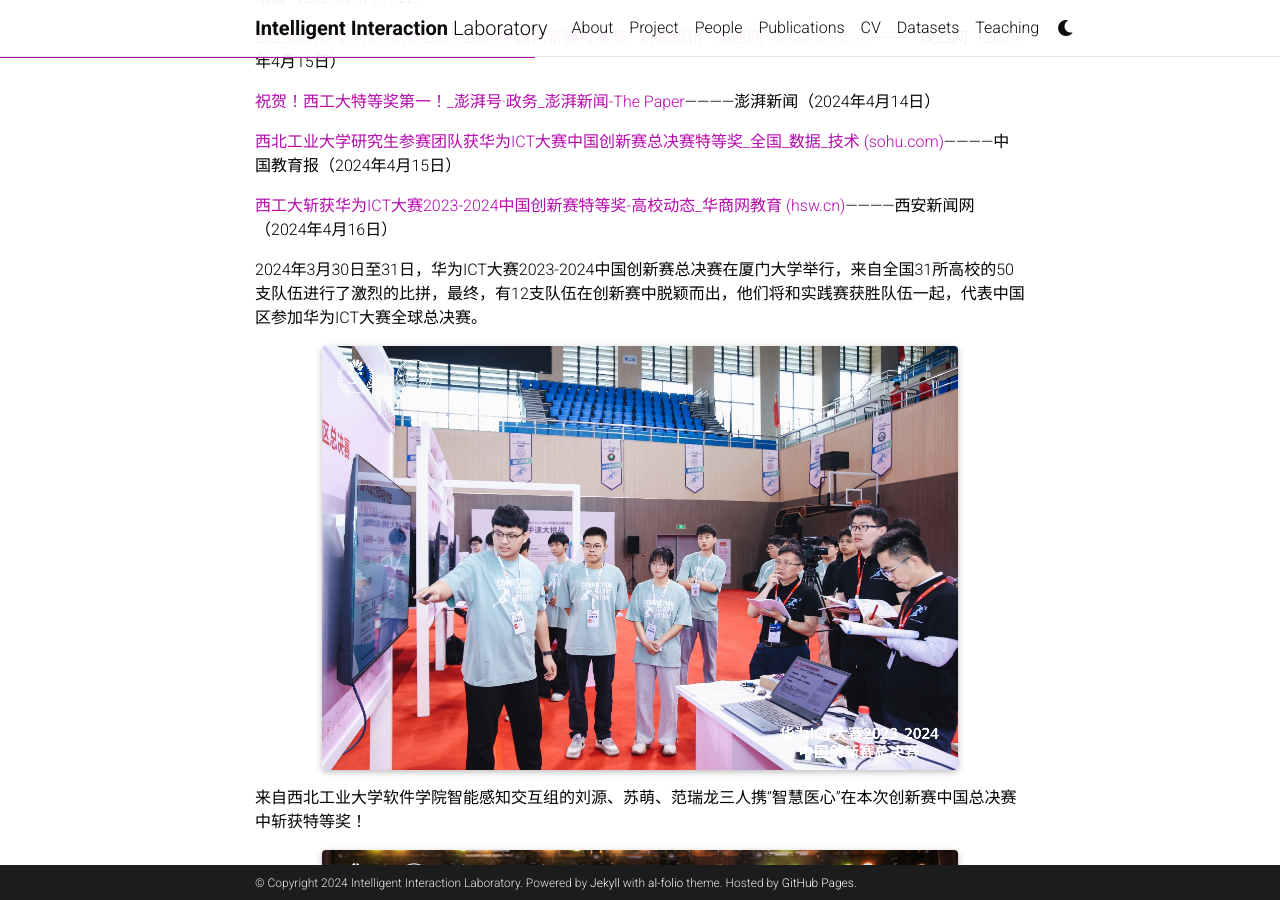
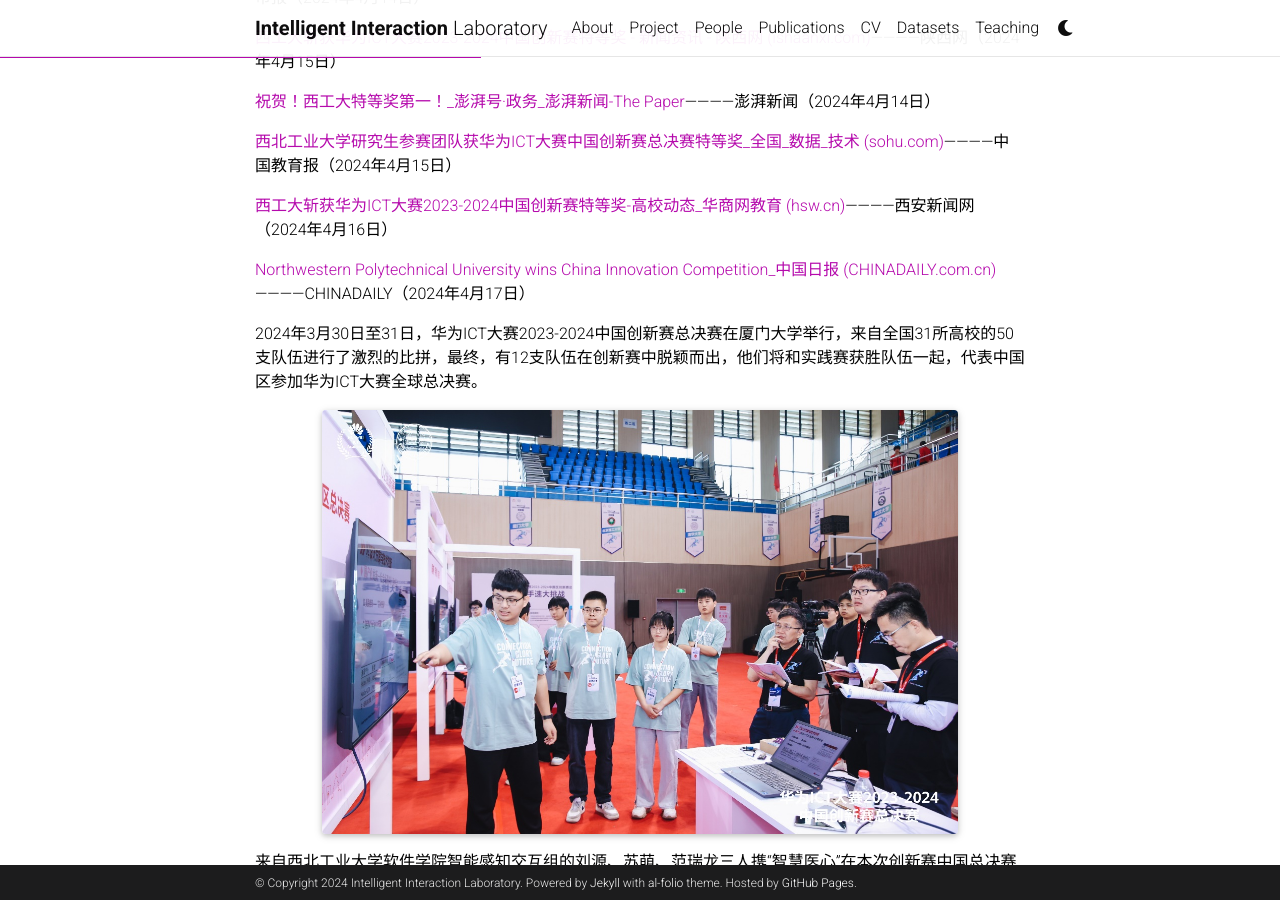
Before and after one commit to IntelligentInteractiveLab/intelligentinteractivelab.github.io, a Jekyll site: the page built from _news/announcement_19.md, in a window 1280 px wide and 900 px high, scrolled down 701 px. Built offline with Jekyll 4.4.1, drawn with Linux system fonts in a browser that asks for light colours; full-size pictures stand in for the smaller copies a plugin makes; comment, search, counter and statistics services are not loaded; a style sheet for code colours, icons or effects is not loaded.

Commit message:
更新了新闻

```diff
--- a/_news/announcement_19.md
+++ b/_news/announcement_19.md
@@ -30,6 +30,8 @@ related_posts: false
 
 <a href="https://edu.hsw.cn/system/2024/0416/150416.shtml">西工大斩获华为ICT大赛2023-2024中国创新赛特等奖-高校动态_华商网教育 (hsw.cn)</a>————西安新闻网（2024年4月16日）
 
+<a href="http://education.chinadaily.com.cn/2024-04/17/c_980071.htm">Northwestern Polytechnical University wins China Innovation Competition_中国日报 (CHINADAILY.com.cn)</a>————CHINADAILY（2024年4月17日）
+
 2024年3月30日至31日，华为ICT大赛2023-2024中国创新赛总决赛在厦门大学举行，来自全国31所高校的50支队伍进行了激烈的比拼，最终，有12支队伍在创新赛中脱颖而出，他们将和实践赛获胜队伍一起，代表中国区参加华为ICT大赛全球总决赛。
 
 <div class="row justify-content-sm-center">
@@ -51,7 +53,7 @@ related_posts: false
 
 <div class="row justify-content-sm-center">
     <div class="col-sm-10 mt-3 mt-md-0">
-        {% include figure.html path="assets/img/ict1.jpg" title="Participate ICT Contest" class="img-fluid rounded z-depth-1" %}
+        {% include figure.html path="assets/img/ict1.png" title="Participate ICT Contest" class="img-fluid rounded z-depth-1" %}
     </div>
 </div>
 
```
Also changed, not shown: assets/img/ict1.png (added).
